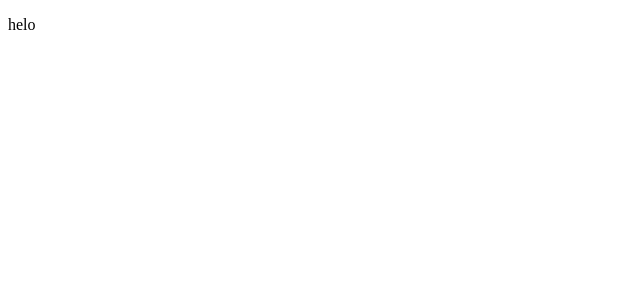
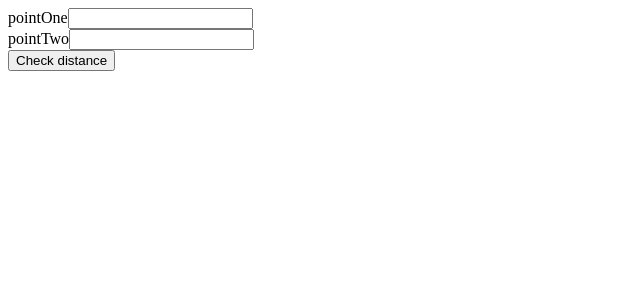
Before and after one commit to pagetailoring/geo-distance--app, a Nuxt app: page / in a window 1280 px wide. Shown: the top 300 px of the page, without its empty margins (0-640 px from the left). Built offline with nearby package versions, Linux system fonts and the light colour scheme.

Commit message:
feat: add basic main form and UI components for distance checking

```diff
--- a/app.vue
+++ b/app.vue
@@ -1,5 +1,7 @@
+<script setup lang="ts"></script>
+
 <template>
   <div id="__app">
-    <p>helo</p>
+    <TheMainForm />
   </div>
 </template>
--- /dev/null
+++ b/components/TheMainForm.vue
@@ -0,0 +1,14 @@
+<script setup lang="ts">
+const pointOne = ref()
+const pointTwo = ref()
+</script>
+
+<template>
+  <form>
+    <UiInput v-model="pointOne" name="pointOne" />
+    <UiInput v-model="pointTwo" name="pointTwo" />
+    <UiButton type="submit">
+      <span> Check distance </span>
+    </UiButton>
+  </form>
+</template>
--- /dev/null
+++ b/components/ui/Button.vue
@@ -0,0 +1,11 @@
+<script lang="ts" setup>
+const { type = 'button' } = defineProps<{
+  type?: 'button' | 'submit' | 'reset' | undefined
+}>()
+</script>
+
+<template>
+  <button :type="type">
+    <slot />
+  </button>
+</template>
--- /dev/null
+++ b/components/ui/Input.vue
@@ -0,0 +1,18 @@
+<script setup lang="ts">
+defineProps<{
+  label?: string
+  name: string
+  type?: string
+}>()
+
+const modelValue = defineModel<string>()
+</script>
+
+<template>
+  <div class="group">
+    <label :for="name">
+      <span>{{ label ? label : name }}</span>
+    </label>
+    <input v-bind="$attrs" :id="name" v-model="modelValue" :type="type ? type : 'text'" :name />
+  </div>
+</template>
```
